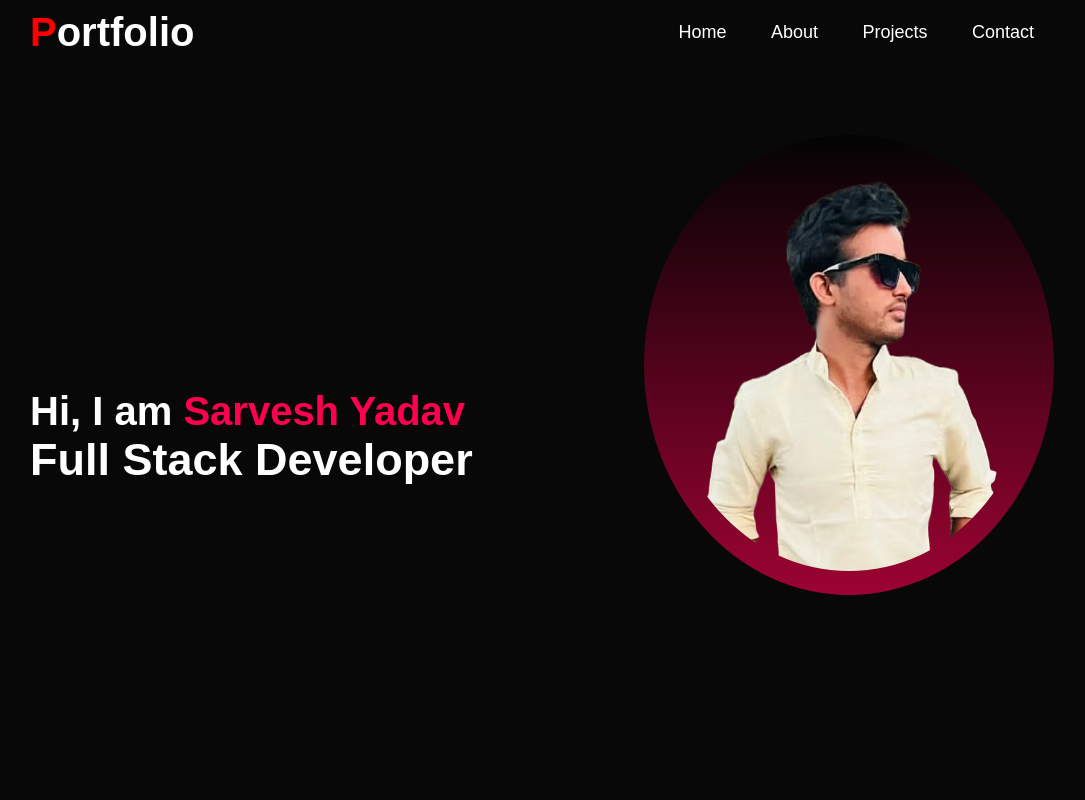
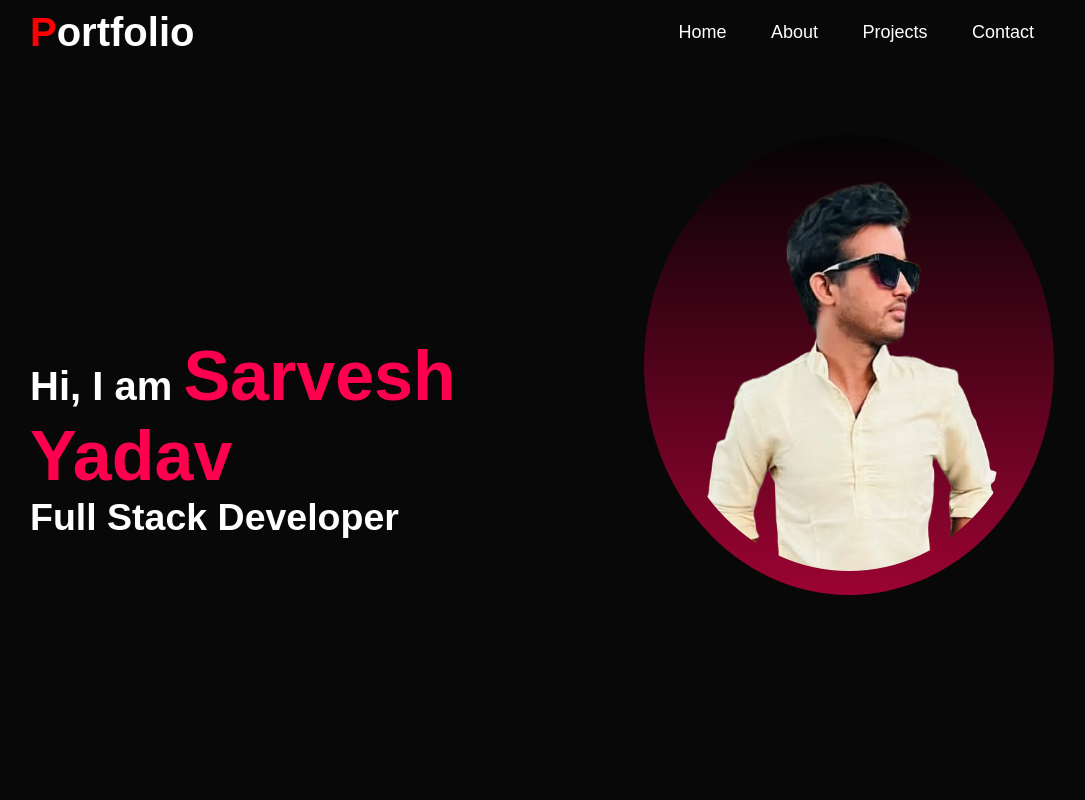
Before and after one commit to Sarvesh843/Portfolio, a plain HTML site: page index.html in a window 1280 px wide. Shown: the top 800 px of the page, without its empty margins (98-1183 px from the left). Drawn offline with Linux system fonts and the light colour scheme.

Commit message:
styleh2span

```diff
--- a/style.css
+++ b/style.css
@@ -62,13 +62,14 @@ nav ul li a:hover::after{
 }
 .header-text{
     margin-top: 20%;
-    font-size: 30px;
+    font-size: 25px;
 }
 .header-text h1{
     font-size: 40px;
     margin-top: 20px;
 }
 .header-text h1 span{
+    font-size: 70px;
     color: #ff004f;
 }
 .intro{
```
